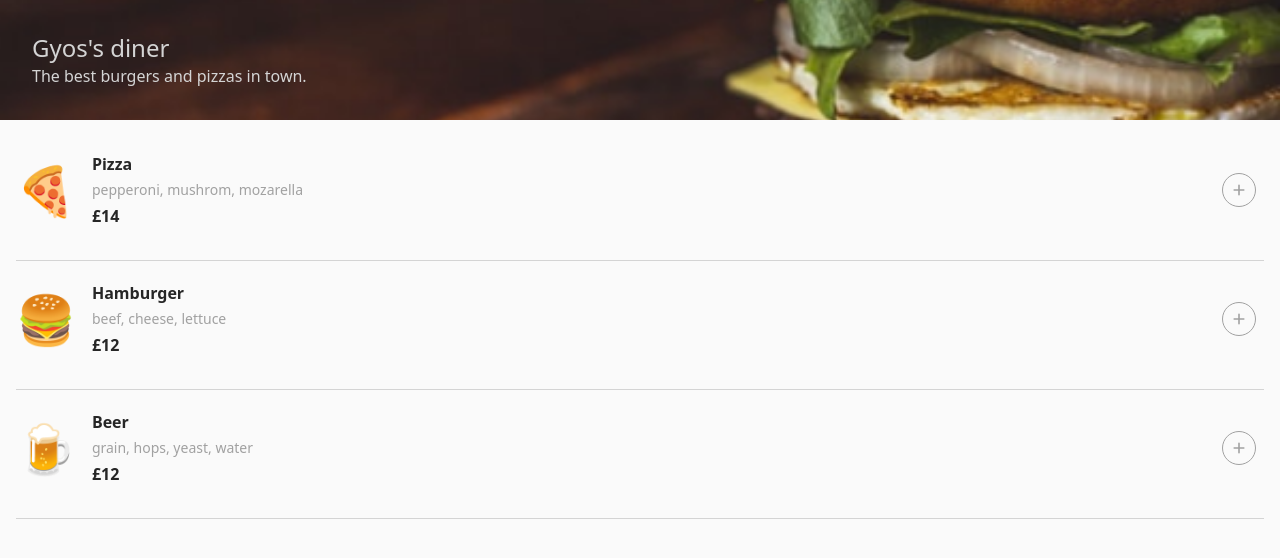
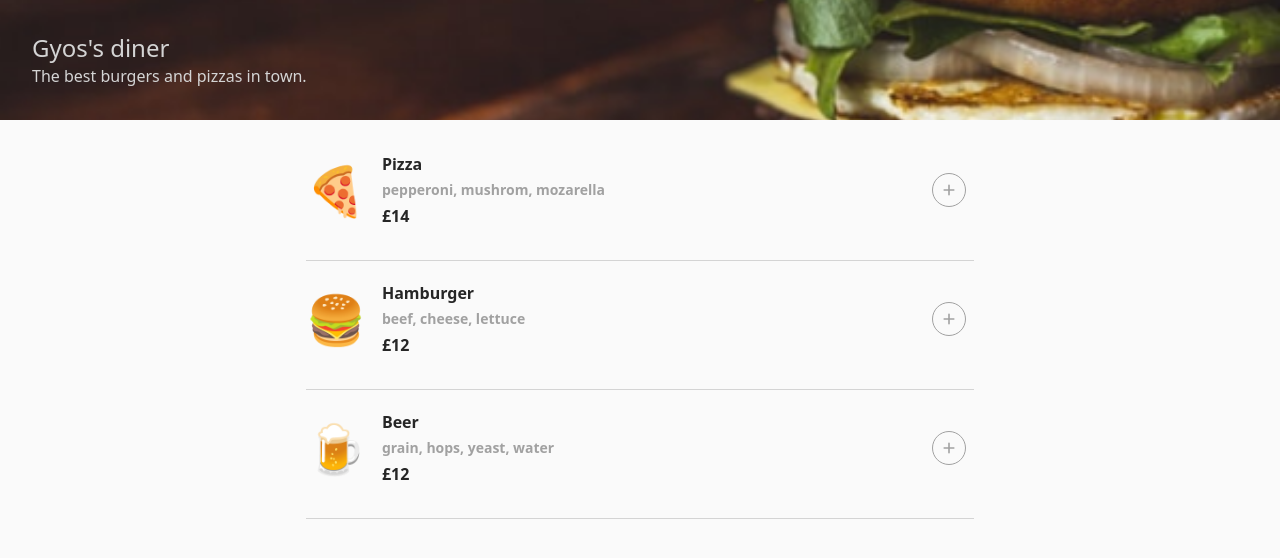
Before and after one commit to gyo82v/scrimba-restaurant-ordering, a React (Vite) app: page / in a window 1280 px wide. Shown: the top 558 px of the page. Built offline with nearby package versions, Linux system fonts and the light colour scheme.

Commit message:
Added orderCompleted component, refactored tailwind variables

```diff
--- a/src/App.jsx
+++ b/src/App.jsx
@@ -5,6 +5,7 @@
 import Item from "./components/Item"
 import Order from "./components/Order.jsx"
 import Form from "./components/Form.jsx"
+import OrderCompleted from "./components/OrderCompleted.jsx"
 
 function App() {
   const [cart, setCart] = useState([])
@@ -14,12 +15,9 @@
   const [isOrderCompleted, setIsOrderCompleted] = useState(false)
 
   //tailwind styles
-  const container = `${isFormVisible && "bg-gradient-to-b from-neutral-500 via-neutral-300 to-neutral-500"} h-screen`
+  const container = `${isFormVisible && "bg-gradient-to-b from-neutral-500 via-neutral-300 to-neutral-500"} h-screen `
   const header = `bg-cover bg-center p-8 text-neutral-300`
-  const title = `text-2xl`
-  const description = ``
-  const main = `p-4 flex flex-col`
-  const itemsSection = `flex flex-col gap-5 mt-4`
+  const main = `p-4 flex flex-col md:w-[700px] md:mx-auto`
   //
 
   const addItemTocart = (name, price) => {
@@ -35,26 +33,29 @@
   }
   const handleForm = () => (setIsFormVisible(f => !f))
   const handleIsOrderCompleted = () => {
-    setIsOrderCompleted(o => !o)
+    setIsOrderCompleted(true)
     setIsFormVisible(f => !f)
     setCart([])
     setTotal(0)
     setFormdata({name : "", cardNumber : "", cvv : ""})
   }
+  const handleNewOrder = () => setIsOrderCompleted(false)
 
   const itemsArray = menuArray.map(i => (
-    <Item data={i} key={i.id} addItem={addItemTocart} />
+    <Item data={i} key={i.id} addItem={addItemTocart} isCompleted={isOrderCompleted} />
   ))
+
+  console.log(isOrderCompleted)
 
 
   return (
    <div className={container}>
     <header className={header} style={{backgroundImage: `url(${headerImg})`}}>
-      <h1 className={title}>Gyos's diner</h1>
-      <p className={description}>The best burgers and pizzas in town.</p>
+      <h1 className="text-2xl">Gyos's diner</h1>
+      <p>The best burgers and pizzas in town.</p>
     </header>
     <main className={main}>
-      <section className={itemsSection}>
+      <section className="flex flex-col gap-5 mt-4">
         {itemsArray}
       </section>
       {cart.length > 0 &&
@@ -67,7 +68,7 @@
         />
       }
       {isFormVisible && <Form data={formData} handleChange={handleChange} completed={handleIsOrderCompleted} /> }
-      {isOrderCompleted && <div><h1>Order completed</h1></div>}
+      {isOrderCompleted && <OrderCompleted newOrder={handleNewOrder} />}
     </main>
    </div>
   )
--- a/src/components/Form.jsx
+++ b/src/components/Form.jsx
@@ -1,14 +1,14 @@
 export default function Form({data, handleChange, completed}){
     const form = `flex flex-col items-center bg-neutral-50 p-4
                   fixed top-0 bottom-0 left-0 right-0 m-auto w-11/12 h-5/12
-                  rounded-lg `
+                  rounded-lg md:w-[700px] md:mx-auto`
     const title = `font-bold text-xl mb-10`
     const input = `w-full border border-neutral-600 mb-4 py-2 px-4 text-neutral-600 focus:bg-neutral-100
                    focus:outline-none focus:ring-2 focus:ring-neutral-600 font-semibold`
     const btn = `hover:transform hover:scale-105 active:scale-95
                  bg-emerald-400 text-neutral-100 w-full py-2 rounded-md mt-6 font-semibold`
     return(
-        <form className={form}>
+        <form className={form} onSubmit={completed}>
             <h3 className={title}>Enter card details</h3>
           <input
             type="text"
@@ -39,7 +39,7 @@
             className={input}
             required
           />
-          <button onClick={completed} className={btn}>Pay</button>
+          <button className={btn}>Pay</button>
         </form>
     )
 }
--- a/src/components/Item.jsx
+++ b/src/components/Item.jsx
@@ -1,31 +1,27 @@
 import { HiPlus } from "react-icons/hi";
 
-
-export default function Item({data, addItem}){
+export default function Item({data, addItem, isCompleted}){
     const {name, price, ingredients, emoji} = data
     //tailwind styles
-    const container = `flex items-center border-b border-neutral-300 pb-8`
+    const container = `flex items-center border-b border-neutral-300 pb-8 font-bold text-neutral-800`
     const sec1 = `flex justify-center items-center gap-4 mr-auto`
-    const span = `text-5xl`
-    const info = `flex flex-col gap-1`
-    const title = `font-bold text-neutral-800`
-    const ing = `text-sm font-demibold  text-neutral-400`
-    const prc = `font-bold text-neutral-800`
+    const ing = `text-sm font-semibold text-neutral-400`
     const btn = `flex justify-center items-center border rounded-full border-neutral-400 mr-2 p-2
                  hover:transform hover:scale-115 active:scale-95`
-    const icon = `text-neutral-400 h-4 w-4`
     //
     return(
         <section className={container}>
             <section className={sec1}>
-                <span role="img" aria-label={name} className={span}>{emoji}</span>
-                <div className={info}>
-                    <h3 className={title}>{name}</h3>
+                <span role="img" aria-label={name} className="text-5xl">{emoji}</span>
+                <div className="flex flex-col gap-1">
+                    <h3>{name}</h3>
                     <p className={ing}>{ingredients.join(", ")}</p>
-                    <p className={prc}>£{price}</p>
+                    <p>£{price}</p>
                 </div>
             </section>
-            <button className={btn} aria-label="add to cart" onClick={() => addItem(name, price)}><HiPlus className={icon} /></button>
+            <button className={btn} aria-label="add to cart" onClick={() => addItem(name, price)} disabled={isCompleted}>
+                <HiPlus className="text-neutral-400 h-4 w-4" />
+            </button>
         </section>
     )
 }
--- a/src/components/Order.jsx
+++ b/src/components/Order.jsx
@@ -1,12 +1,7 @@
 export default function Order({cart, total, removeItem, isVisible, handleForm}){
     //tailwind styles
     const container = `flex flex-col items-center w-full mt-8`
-    const title = `font-bold text-xl mb-4`
-    const section = `w-full`
     const arrayContainer = `border-b-2 border-neutral-800 pb-4 flex flex-col gap-2`
-    const item = `flex `
-    const totalContainer = `flex mt-3`
-    const info = `flex mr-auto`
     const text = `font-semibold text-neutral-800 text-xl`
     const btnOrder = `hover:transform hover:scale-105 active:scale-95
                       text-neutral-100 w-full py-2 rounded-md mt-10 font-semibold
@@ -16,8 +11,8 @@
     //
 
     const itemsArray = cart.map((a, i) => (
-        <div className={item} key={i}>
-            <div className={info}>
+        <div className="flex" key={i}>
+            <div className="flex mr-auto">
                 <p className={text}>{a.name}</p>
                 <button className={btnRemove} onClick={() => removeItem()}>remove</button>
             </div>
@@ -26,12 +21,12 @@
     ))
     return(
         <section className={container}>
-            <h2 className={title}>Your order</h2>
-            <section className={section}>
+            <h2 className="font-bold text-xl mb-4">Your order</h2>
+            <section className="w-full">
                 <div className={arrayContainer}>
                     {itemsArray}
                 </div>
-                <div className={totalContainer}>
+                <div className="flex mt-3">
                     <p className={`${text} mr-auto`}>Total price:</p>
                     <p className={text}>£{total}</p>
                 </div>
--- /dev/null
+++ b/src/components/OrderCompleted.jsx
@@ -0,0 +1,12 @@
+export default function OrderCompleted({newOrder}){
+    const container = `bg-gradient-to-br from-emerald-200 to-emerald-100
+                       rounded-lg px-2 py-6 text-center text-emerald-800`
+    const span = `underline text-orange-500 font-bold mr-1 hover:cursor-pointer `
+
+    return(
+        <section className={container}>
+            <h4 className="text-xl font-semibold mb-4">Thank you sir! Your order is on his way!</h4>
+            <p><span className={span} onClick={newOrder}>Click here</span> to order again!</p>
+        </section>
+    )
+}
```
